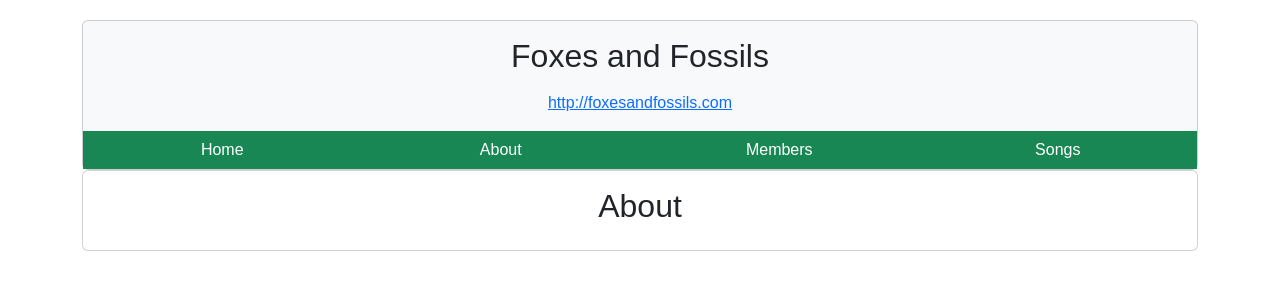
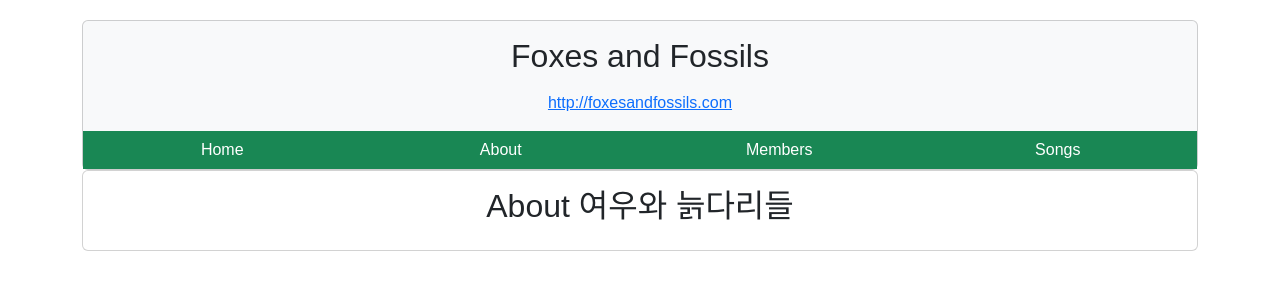
Before and after one commit to fanfarexo/quickstart-router-basic, a React (Vite) app: page /about in a window 1280 px wide. Shown: the top 300 px of the page. Built offline with nearby package versions, Linux system fonts and the light colour scheme.

Commit message:
feat: 라우팅된 컴포넌트로 속성 전달

```diff
--- a/src/App.tsx
+++ b/src/App.tsx
@@ -12,7 +12,7 @@
         <Header />
         <Routes>
           <Route path='/' element={<Home />} />
-          <Route path='/about' element={<About />} />
+          <Route path='/about' element={<About title={'여우와 늙다리들'} />} />
           <Route path='/members' element={<Members />} />
           <Route path='/songs' element={<SongList />} />
         </Routes>
--- a/src/pages/About.tsx
+++ b/src/pages/About.tsx
@@ -1,7 +1,11 @@
-const About = () => {
+type Props = {
+  title: string;
+};
+
+const About = (props: Props) => {
   return (
     <div className='card card-body'>
-      <h2>About</h2>
+      <h2>About {props.title}</h2>
     </div>
   );
 };
```
Also changed, not shown: .eslintrc.cjs.
